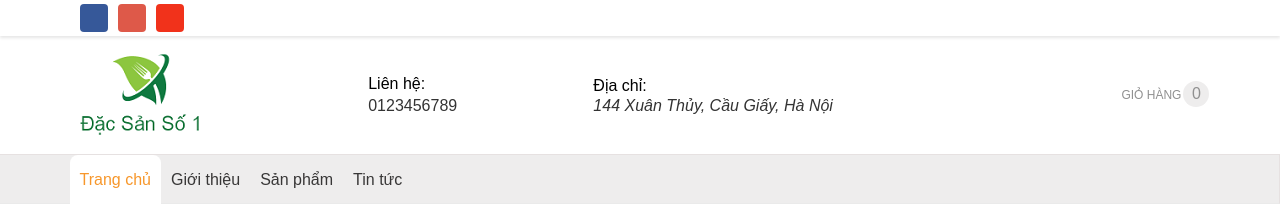
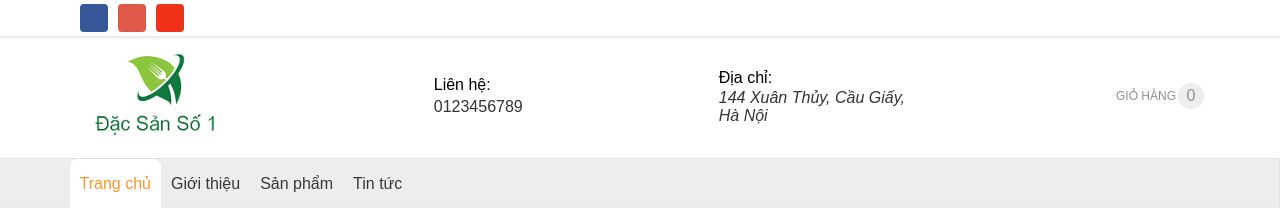
Before and after one commit to thinhnv789/product-ecoms, a React app: page / in a window 1280 px wide. Shown: the top 210 px of the page. Built offline with nearby package versions, Linux system fonts and the light colour scheme; no server answers; a web font is replaced by a local one.

Commit message:
home page

```diff
--- a/src/components/Layouts/Header/Header.css
+++ b/src/components/Layouts/Header/Header.css
@@ -83,6 +83,7 @@
   border-right: 1px solid #e6e1e1;
   border-bottom: 1px solid #eaeaea;
   transition: left 0.2s ease-in-out;
+  clear: both;
 }
 .header-menu.collapse{
   left: -80%;
@@ -175,26 +176,35 @@
     border-top-right-radius: 8px;
   }
   .logo-banner .banner-top {
-    display: inline-block;
+    /* display: inline-block; */
+    height: 120px;
     vertical-align: top;
-    margin: 15px 50px;
+    margin: 0;
   }
   .banner-top .banner-item {
-    margin: 0 50px;
+    margin: 0;
     display: inline-block;
+    width: 100%;
+    height: 120px;
+    display: flex;
+    align-items: center;
   }
   .banner-top i {
     color: #7ca877;
+    width: 25%;
     height: 88px;
-    margin: -10px 10px 0 10px;
     display: inline-flex;
     align-items: center;
     font-size: 1.3em;
     vertical-align: top;
+    text-align: center;
+  }
+  .banner-top i::before {
+    margin: auto;
   }
   .banner-top .text-inline {
     display: inline-block;
-    margin-top: 22px;
+    width: 75%;
   }
   .banner-top .text-inline label {
     margin: 0;
@@ -212,8 +222,9 @@
     position: absolute;
     right: 0;
     width: 128px;
-    height: 28px;
-    margin-top: 30px;
+    height: 120px;
+    display: flex;
+    align-items: center;
   }
 
   .cart:hover i, .cart:hover span {
--- a/src/components/Layouts/Header/Header.js
+++ b/src/components/Layouts/Header/Header.js
@@ -85,10 +85,13 @@ class Header extends Component {
           ref={topBanner => this.topBanner = topBanner}
           className="logo-banner hidden-xs">
           <div className="container">
+            <div className="row banner-top">
+              <div className="col-md-3">
                 <a className="logo" href="/">
                   <i className="logo-image"/>
                 </a>
-            <div className="banner-top">
+              </div>
+              <div className="col-md-3">
                 <span className="banner-item order-online">
                   <i className="fa fa-phone"/>
                   <div className="text-inline">
@@ -96,7 +99,8 @@ class Header extends Component {
                     <label>0123456789</label>
                   </div>
                 </span>
-
+              </div>
+              <div className="col-md-3">
                 <span className="banner-item shipping-quickly">
                   <i className="fa fa-map-marker"/>
                   <div className="text-inline">
@@ -104,12 +108,14 @@ class Header extends Component {
                     <address>144 Xuân Thủy, Cầu Giấy, Hà Nội</address>
                   </div>
                 </span>
-
+              </div>
+              <div className="col-md-3">
                 <a href="/cart" className="cart pull-right">
                   <i className="fa fa-cart-arrow-down"/>
                   <span className="cart-items">GIỎ HÀNG</span>
                   <span className="count-items">0</span>
                 </a>
+              </div>
             </div>
           </div>
         </div>
--- /dev/null
+++ b/src/components/Loading/Loading.css
@@ -0,0 +1,38 @@
+.loading {
+    height: 4px;
+    width: 100%;
+    position: relative;
+    overflow: hidden;
+    background-color: #ddd;
+}
+.loading::before {
+    display: block;
+    position: absolute;
+    content: "";
+    left: -200px;
+    width: 200px;
+    height: 4px;
+    background-color: #2980b9;
+    animation: loading 2s linear infinite
+}
+@keyframes loading {
+    from {
+      left: -200px;
+      width: 30%;
+    }
+    50% {
+      width: 30%;
+    }
+    70% {
+      width: 70%;
+    }
+    80% {
+      left: 50%;
+    }
+    95% {
+      left: 120%;
+    }
+    to {
+      left: 100%;
+    }
+}
--- /dev/null
+++ b/src/components/Loading/Loading.js
@@ -0,0 +1,13 @@
+import React from 'react';
+
+import './Loading.css';
+
+class Loading extends React.Component {
+    render() {
+        return (
+            <div className="loading"/>
+        )
+    }
+}
+
+export default Loading;
--- /dev/null
+++ b/src/components/index.js
@@ -0,0 +1,5 @@
+import Loading from './Loading/Loading';
+
+export {
+    Loading
+}
--- a/src/containers/Home/Home.js
+++ b/src/containers/Home/Home.js
@@ -9,6 +9,9 @@ import { homeActions } from './../../actions/home';
 import CarouselSlider from './../../components/CarouselSlider/CarouselSlider';
 import SuperOffer from './../../components/SuperOffer/SuperOffer';
 import ProductGrid from './../../components/ProductGrid/ProductGrid';
+import {
+	Loading
+} from './../../components';
 
 import './Home.css';
 
@@ -16,7 +19,9 @@ class  Home extends Component {
 	constructor(props) {
 		super(props)
 
-		this.state = {}
+		this.state = {
+			loading: true
+		}
 	}
 
 	componentWillMount() {
```
Lines whose indentation alone changed are shown as unchanged.
